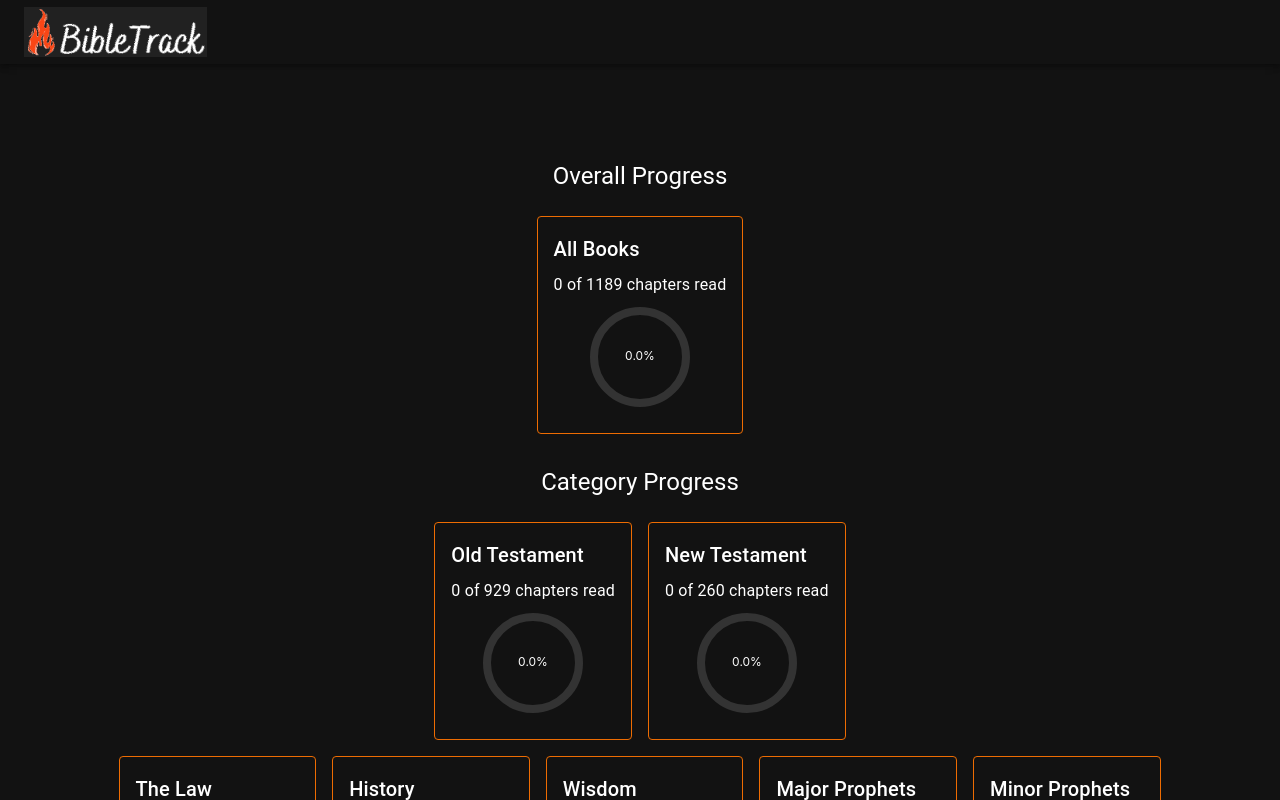
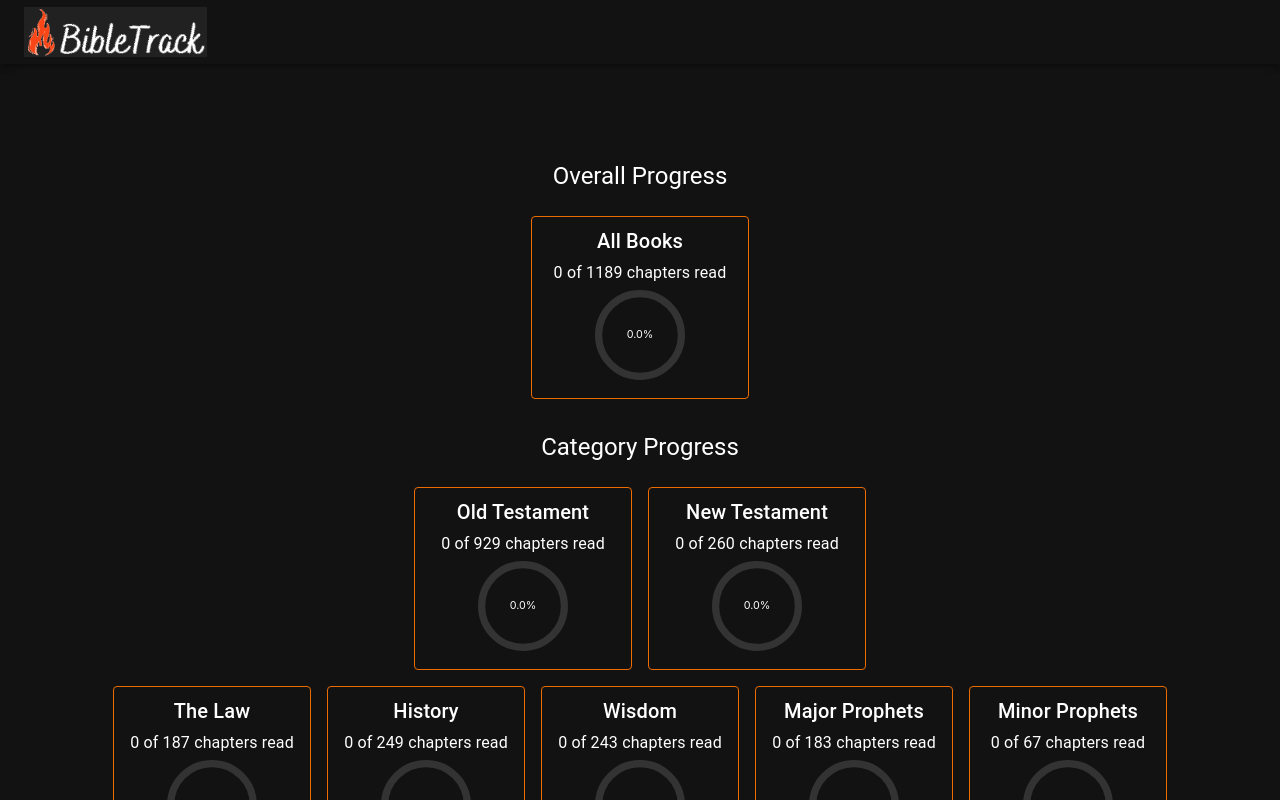
Before and after one commit to wordtovictory/wordtovictory.github.io, a React (Create React App) app: page /dashboard in a window 1280 px wide. Shown: the top 800 px of the page. Built offline with nearby package versions, Linux system fonts and the light colour scheme; some icons are missing.

Commit message:
Standardize progress width.

```diff
--- a/src/dashboard/StatisticsPanel.js
+++ b/src/dashboard/StatisticsPanel.js
@@ -88,20 +88,31 @@ export default function StatisticsPanel(props) {
         stats: calculateStats(category.books)
     }));
 
-    const StatItem = ({ title, stats }) => (
+    const StatItem = ({ title, stats }) => {
+        // Determine width based on title
+        const isWideCategory = title === "All Books" || title === "Old Testament" || title === "New Testament";
+        const boxWidth = isWideCategory ? 200 : 180;
+
+        return (
             <Box sx={{
                 backgroundColor: currentTheme.background,
-            p: 2,
+                p: 1,
                 borderRadius: 1,
-            border: `1px solid ${currentTheme.button.border}`
+                border: `1px solid ${currentTheme.button.border}`,
+                width: boxWidth,
+                minWidth: boxWidth,
+                height: 165,
+                display: 'flex',
+                flexDirection: 'column',
+                alignItems: 'center'
             }}>
-            <Typography variant="h6" sx={{ color: currentTheme.text, mb: 1 }}>
+                <Typography variant="h6" sx={{ color: currentTheme.text, mb: 0.5, textAlign: 'center' }}>
                     {title}
                 </Typography>
-            <Typography sx={{ color: currentTheme.text }}>
+                <Typography sx={{ color: currentTheme.text, textAlign: 'center' }}>
                     {stats.read} of {stats.total} chapters read
                 </Typography>
-            <div style={{width: 100, height: 100, margin: '10px auto'}}>
+                <div style={{width: 90, height: 90, margin: '5px auto'}}>
                     <CircularProgressbar
                         value={stats.percentage}
                         text={`${stats.percentage.toFixed(1)}%`}
@@ -121,6 +132,7 @@ export default function StatisticsPanel(props) {
                 </div>
             </Box>
         );
+    };
 
     return (
         <Box sx={{
```
Lines whose indentation alone changed are shown as unchanged.
